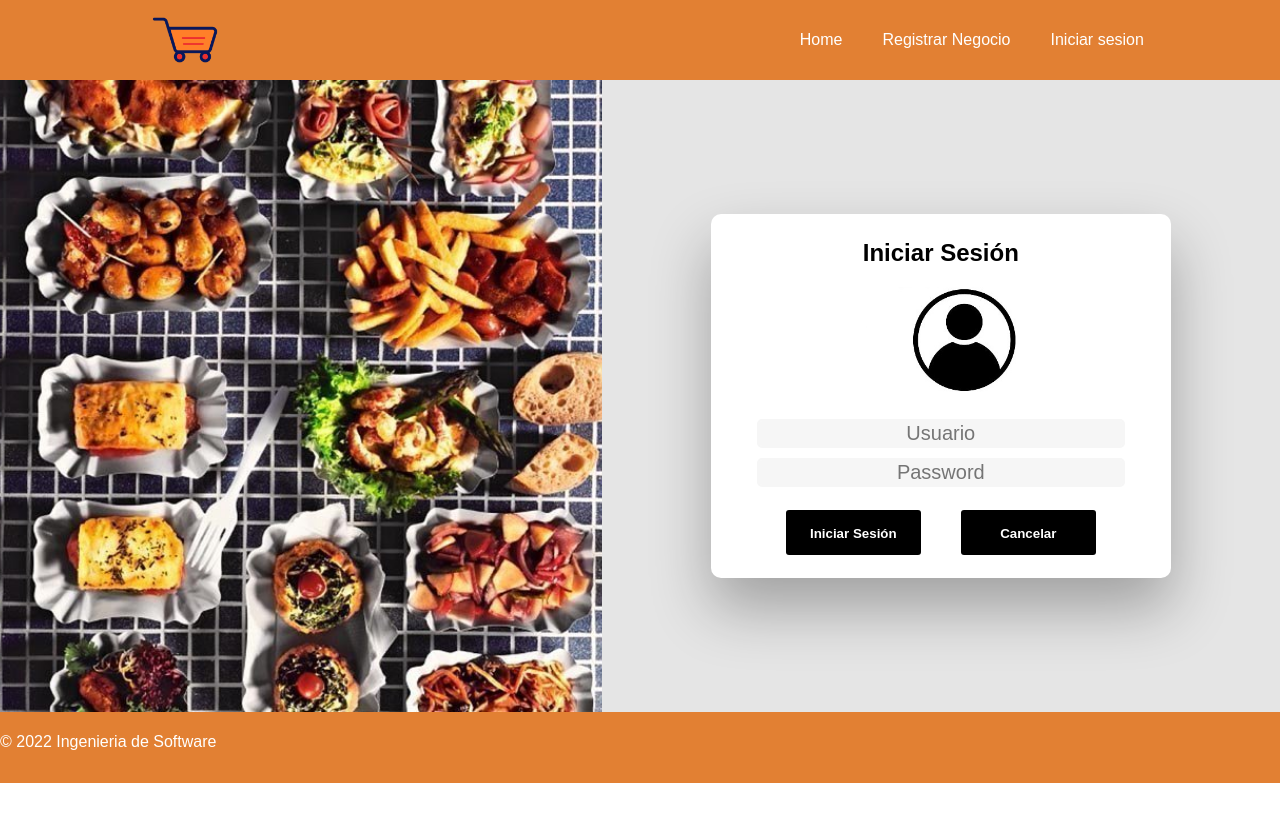
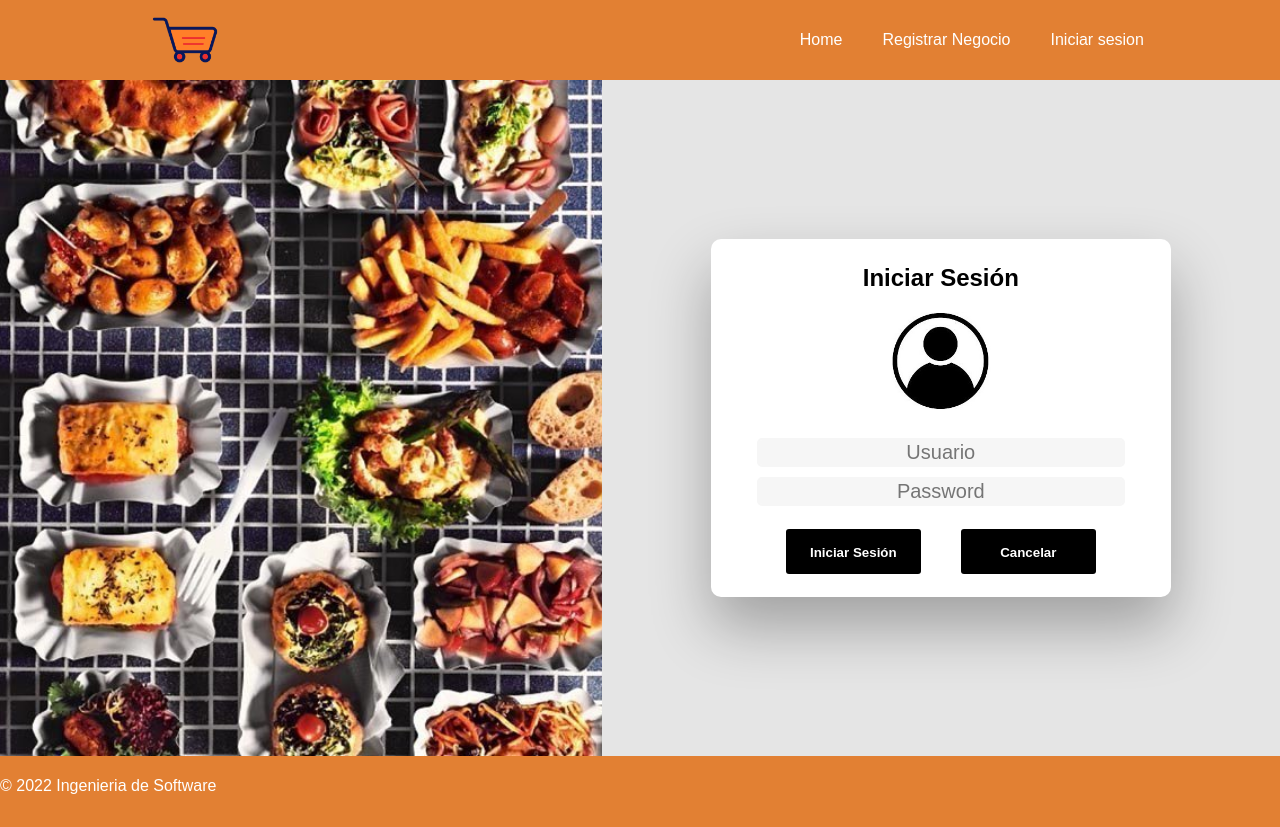
Before and after one commit to JhonyVS/proyecto_is_frontend, a React (Create React App) app: page /ini in a window 1280 px wide. Before the commit the page ends 800 px from the top, so only its background shows below. Built offline with nearby package versions, Linux system fonts and the light colour scheme.

Commit message:
imagen de login

```diff
--- a/src/pages/Login.js
+++ b/src/pages/Login.js
@@ -96,7 +96,7 @@ componentDidMount(){
                 <div >
                 <h2 class="tituloIni">Iniciar Sesión</h2>
 
-                  <img src={logo} width="150px"  alt="User Icon" />
+                  <img src={logo} width="100px"  alt="User Icon" />
                   <br /><br />
                 </div>
 
--- a/src/styles/Login.css
+++ b/src/styles/Login.css
@@ -5,7 +5,7 @@
   }
   .contact_l {
     width: 100%;
-    height: 79vh;
+    height: 84.5vh;
     display: flex;
   }
 
```
Also changed, not shown: src/assets/session.jpg.
